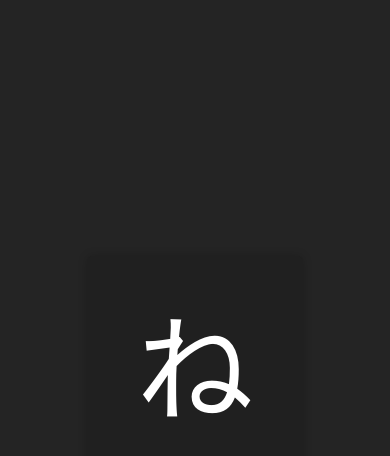
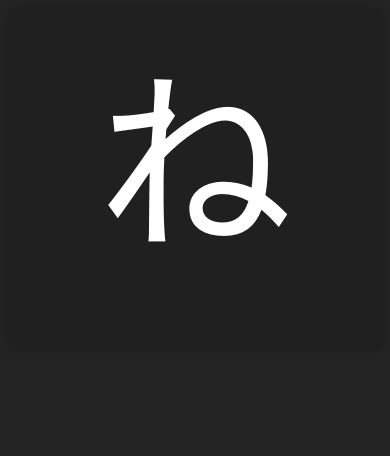
Before and after one commit to digitmancer/kana, a Next.js app: page / in a window 390 px wide. Shown: the top 456 px of the page. Built offline with nearby package versions, Linux system fonts and the light colour scheme.

Commit message:
Make layout more responsive

```diff
--- a/pages/index.js
+++ b/pages/index.jsx
@@ -37,6 +37,7 @@ function App()
 
   useEffect(() =>
   {
+    focusInput();
     document.addEventListener('click', focusInput);
     return () => document.removeEventListener('click', focusInput);
   });
@@ -55,6 +56,7 @@ function App()
         value={input}
         ref={inputRef}
         onChange={checkInput}
+        autoComplete="off"
         autoFocus
       />
     </div>
--- a/styles.css
+++ b/styles.css
@@ -1,34 +1,35 @@
 body {
-  background-color: #242424;
-  color: white;
-  display: flex;
-  align-items: center;
-  justify-content: center;
   height: 100vh;
   overflow: hidden;
+  background-color: #242424;
+  color: #fff;
 }
 
 .wrapper {
+  display: flex;
+  flex-wrap: wrap;
+  justify-content: center;
   background-color: #202020;
   border-radius: 5px;
-  padding: 20px;
   box-shadow: 0 0 10px rgba(0, 0, 0, 0.2);
+  user-select: none;
+}
+
+.prompt {
+  width: 2em;
   text-align: center;
   font-family: 'Noto Sans JP', sans-serif;
-  font-family: 'Roboto', sans-serif;
-  font-size: 30vmin;
-  user-select: none;
-  white-space: pre;
-  width: 1.5em;
+  font-size: 50vmin;
 }
 
 .answer {
+  width: 2em;
+  min-height: 1.5em;
+  text-align: center;
+  color: white;
+  font-family: 'Roboto', sans-serif;
+  font-size: 10vmin;
   background-color: transparent;
   border: none;
   outline: none;
-  color: white;
-  font-family: 'Roboto', sans-serif;
-  font-size: 10vmin;
-  text-align: center;
-  width: 1em;
 }
```
Also changed, not shown: pages/_app.jsx (renamed from pages/_app.js), pages/_document.jsx (renamed from pages/_document.js).
